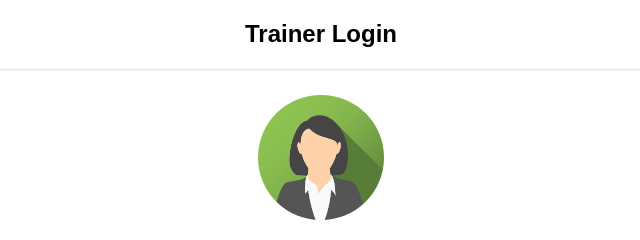
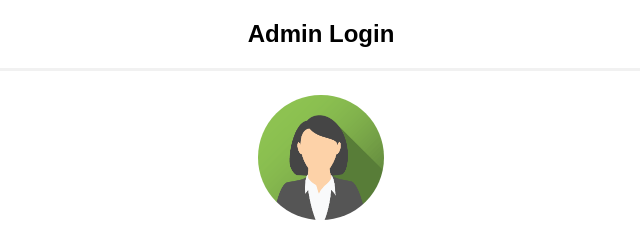
Before and after one commit to yuvadarshanala/login-2417, a plain HTML site: page index.html in a window 1280 px wide. Shown: the top 240 px of the page, 319-959 px from the left. Drawn offline with Linux system fonts and the light colour scheme.

Commit message:
admin login

```diff
--- a/index.html
+++ b/index.html
@@ -68,7 +68,7 @@ span.psw {
 </head>
 <body>
 
-	<center><h2>Trainer Login</h2></center>
+	<center><h2>Admin Login</h2></center>
 
 <form action="/action_page.php" method="post">
   <div class="imgcontainer">
```
